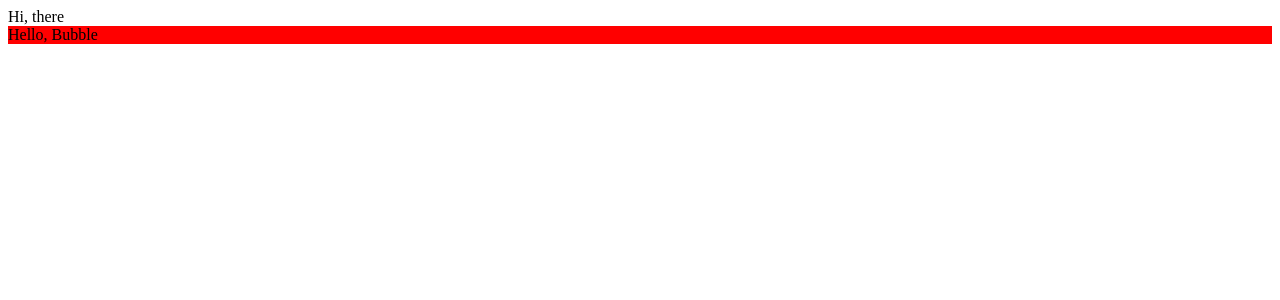
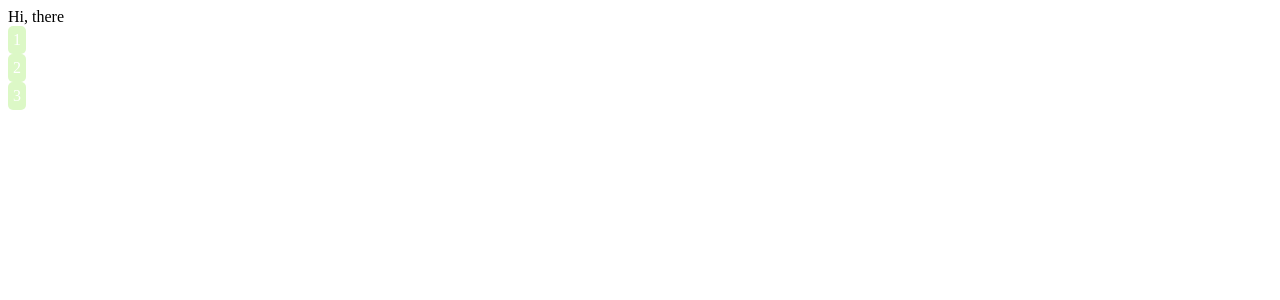
Before and after one commit to orangeflame/chatting-room-ui, a Next.js app: page / in a window 1280 px wide. Shown: the top 300 px of the page. Built offline with nearby package versions, Linux system fonts and the light colour scheme.

Commit message:
bubble themes

```diff
--- a/modules/chat/components/Bubble/component.tsx
+++ b/modules/chat/components/Bubble/component.tsx
@@ -1,6 +1,10 @@
 import styled from "modules/core/styles";
 const Container = styled.div`
   background: ${({ theme }) => theme.colorPrimary};
+  border-radius: 5px;
+  color: white;
+  width: fit-content;
+  padding: 5px;
 `;
 
-export const Bubble = () => <Container>Hello, Bubble</Container>;
+export const Bubble = (props) => <Container>{props.children}</Container>;
--- a/modules/core/styles/themes.ts
+++ b/modules/core/styles/themes.ts
@@ -3,5 +3,5 @@ export interface Theme {
 }
 
 export const normal: Theme = {
-  colorPrimary: "red",
+  colorPrimary: "#dcf8c6",
 };
--- a/pages/index.tsx
+++ b/pages/index.tsx
@@ -6,7 +6,10 @@ import { ThemeProvider, themes } from "modules/core/styles";
 export default () => (
   <ThemeProvider theme={themes.normal}>
     <div>
-      Hi, there <Bubble />
+      <span>Hi, there</span>
+      <Bubble>1</Bubble>
+      <Bubble>2</Bubble>
+      <Bubble>3</Bubble>
     </div>
   </ThemeProvider>
 );
```
